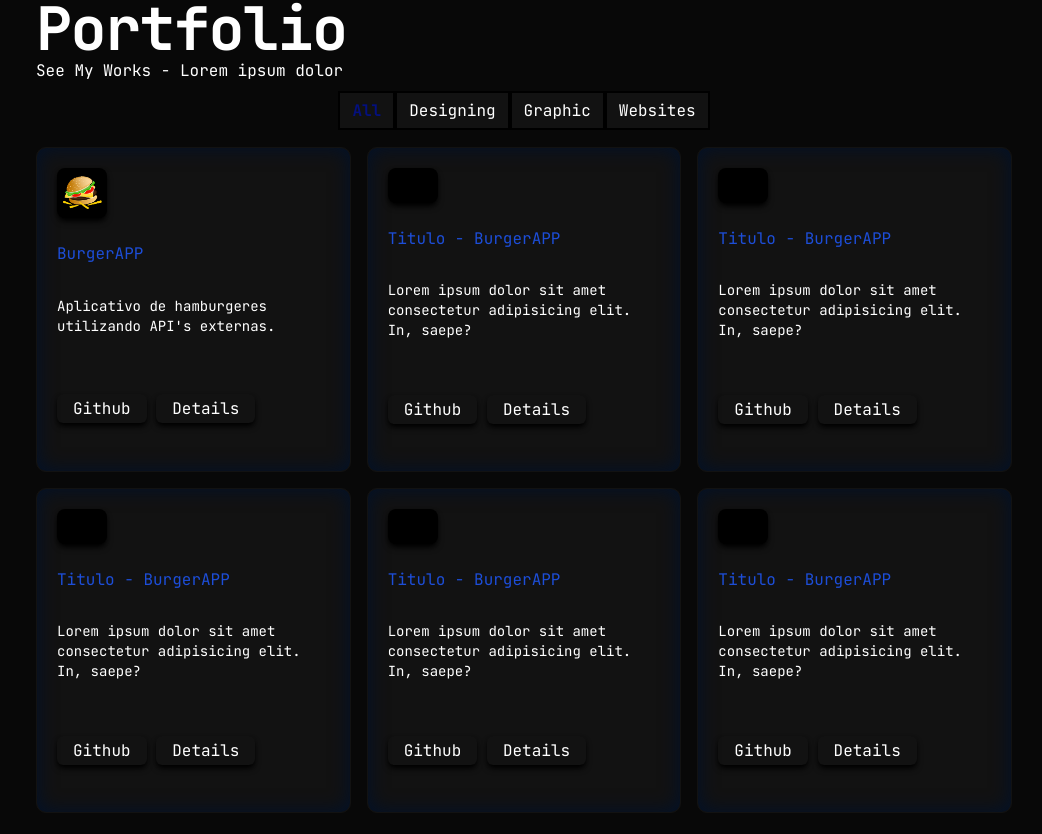
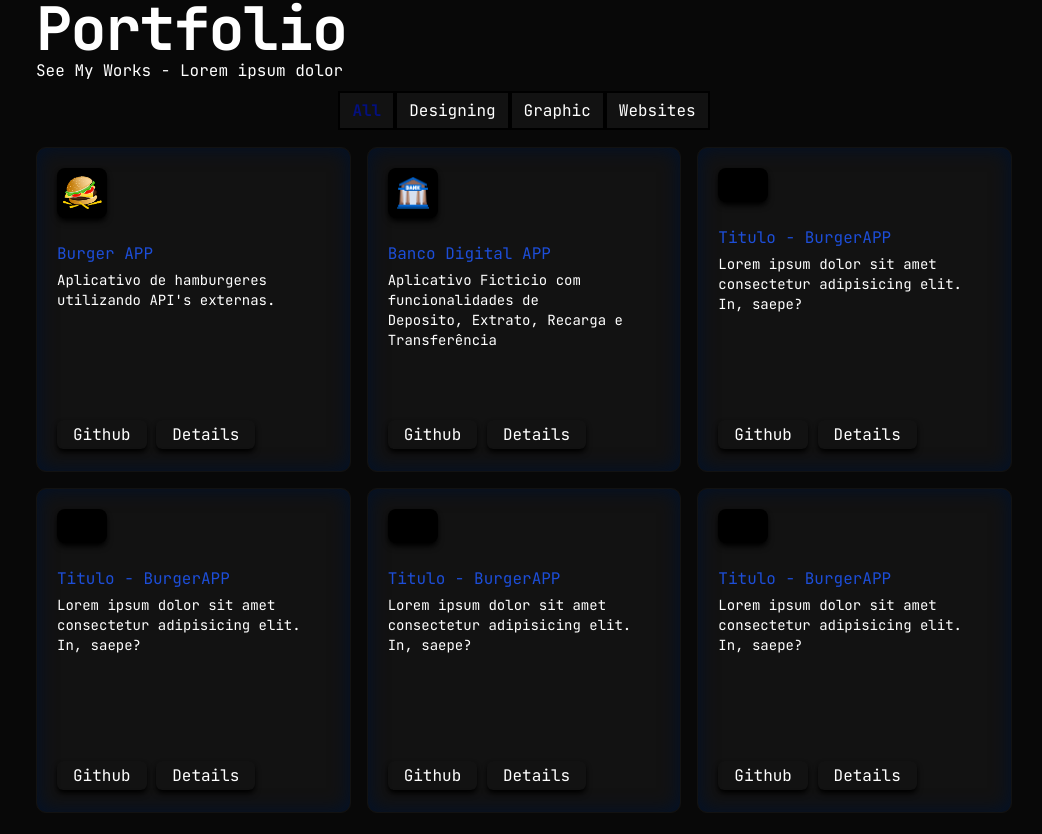
Before and after one commit to devrafaah/Portfolio, a website: page src/index.html in a window 1280 px wide. Shown: the part 1929-2763 px from the top of the page, without its empty margins (116-1158 px from the left). Drawn offline with nearby package versions, Linux system fonts and the light colour scheme.

Commit message:
adding new project

```diff
--- a/src/index.html
+++ b/src/index.html
@@ -214,8 +214,8 @@
             <img class="w-full h-full" src="./images/icon_burger.png" alt="imagem hamburger">
           </div>
           <div class="my-3"></div>
-          <span class="text-blue-700">BurgerAPP</span>
-          <div class="h-full flex flex-col justify-around">
+          <span class="text-blue-700">Burger APP</span>
+          <div class="h-full flex flex-col justify-between my-1">
             <p class="text-sm">
               Aplicativo de hamburgeres utilizando API's externas.
             </p>
@@ -226,10 +226,24 @@
           </div>
         </div>
         <div class="card h-[325px] p-5 flex flex-col">
+          <div class="w-[50px] h-[50px] p-2 bg-black shadow-md shadow-black rounded-lg">
+            <img class="w-full h-full" src="./images/icon_bank.png" alt="imagem banco">
+          </div>
+          <div class="my-3"></div>
+          <span class="text-blue-700">Banco Digital APP</span>
+          <div class="h-full flex flex-col justify-between my-1">
+            <p class="text-sm">Aplicativo Ficticio com funcionalidades de <br>Deposito, Extrato, Recarga e Transferência </p>
+            <div class="card_btns">
+              <a class="px-4 py-1 rounded-md shadow-md shadow-black" href="https://github.com/devrafaah/BancoDigital">Github</a>
+              <a class="px-4 py-1 rounded-md shadow-md shadow-black" href="https://github.com/devrafaah/BancoDigital/blob/master/README.md">Details</a>
+            </div>
+          </div>
+        </div>
+        <div class="card h-[325px] p-5 flex flex-col">
           <div class="w-[50px] h-[50px] bg-black shadow-md shadow-black rounded-lg"></div>
           <div class="my-3"></div>
           <span class="text-blue-700">Titulo - BurgerAPP</span>
-          <div class="h-full flex flex-col justify-around">
+          <div class="h-full flex flex-col justify-between my-1">
             <p class="text-sm">Lorem ipsum dolor sit amet consectetur adipisicing elit. In, saepe?</p>
             <div class="card_btns">
               <a class="px-4 py-1 rounded-md shadow-md shadow-black" href="#">Github</a>
@@ -241,7 +255,7 @@
           <div class="w-[50px] h-[50px] bg-black shadow-md shadow-black rounded-lg"></div>
           <div class="my-3"></div>
           <span class="text-blue-700">Titulo - BurgerAPP</span>
-          <div class="h-full flex flex-col justify-around">
+          <div class="h-full flex flex-col justify-between my-1">
             <p class="text-sm">Lorem ipsum dolor sit amet consectetur adipisicing elit. In, saepe?</p>
             <div class="card_btns">
               <a class="px-4 py-1 rounded-md shadow-md shadow-black" href="#">Github</a>
@@ -253,7 +267,7 @@
           <div class="w-[50px] h-[50px] bg-black shadow-md shadow-black rounded-lg"></div>
           <div class="my-3"></div>
           <span class="text-blue-700">Titulo - BurgerAPP</span>
-          <div class="h-full flex flex-col justify-around">
+          <div class="h-full flex flex-col justify-between my-1">
             <p class="text-sm">Lorem ipsum dolor sit amet consectetur adipisicing elit. In, saepe?</p>
             <div class="card_btns">
               <a class="px-4 py-1 rounded-md shadow-md shadow-black" href="#">Github</a>
@@ -265,19 +279,7 @@
           <div class="w-[50px] h-[50px] bg-black shadow-md shadow-black rounded-lg"></div>
           <div class="my-3"></div>
           <span class="text-blue-700">Titulo - BurgerAPP</span>
-          <div class="h-full flex flex-col justify-around">
-            <p class="text-sm">Lorem ipsum dolor sit amet consectetur adipisicing elit. In, saepe?</p>
-            <div class="card_btns">
-              <a class="px-4 py-1 rounded-md shadow-md shadow-black" href="#">Github</a>
-              <a class="px-4 py-1 rounded-md shadow-md shadow-black" href="#">Details</a>
-            </div>
-          </div>
-        </div>
-        <div class="card h-[325px] p-5 flex flex-col">
-          <div class="w-[50px] h-[50px] bg-black shadow-md shadow-black rounded-lg"></div>
-          <div class="my-3"></div>
-          <span class="text-blue-700">Titulo - BurgerAPP</span>
-          <div class="h-full flex flex-col justify-around">
+          <div class="h-full flex flex-col justify-between my-1">
             <p class="text-sm">Lorem ipsum dolor sit amet consectetur adipisicing elit. In, saepe?</p>
             <div class="card_btns">
               <a class="px-4 py-1 rounded-md shadow-md shadow-black" href="#">Github</a>
```
Also changed, not shown: src/images/icon_bank.png (added), src/output.css.
